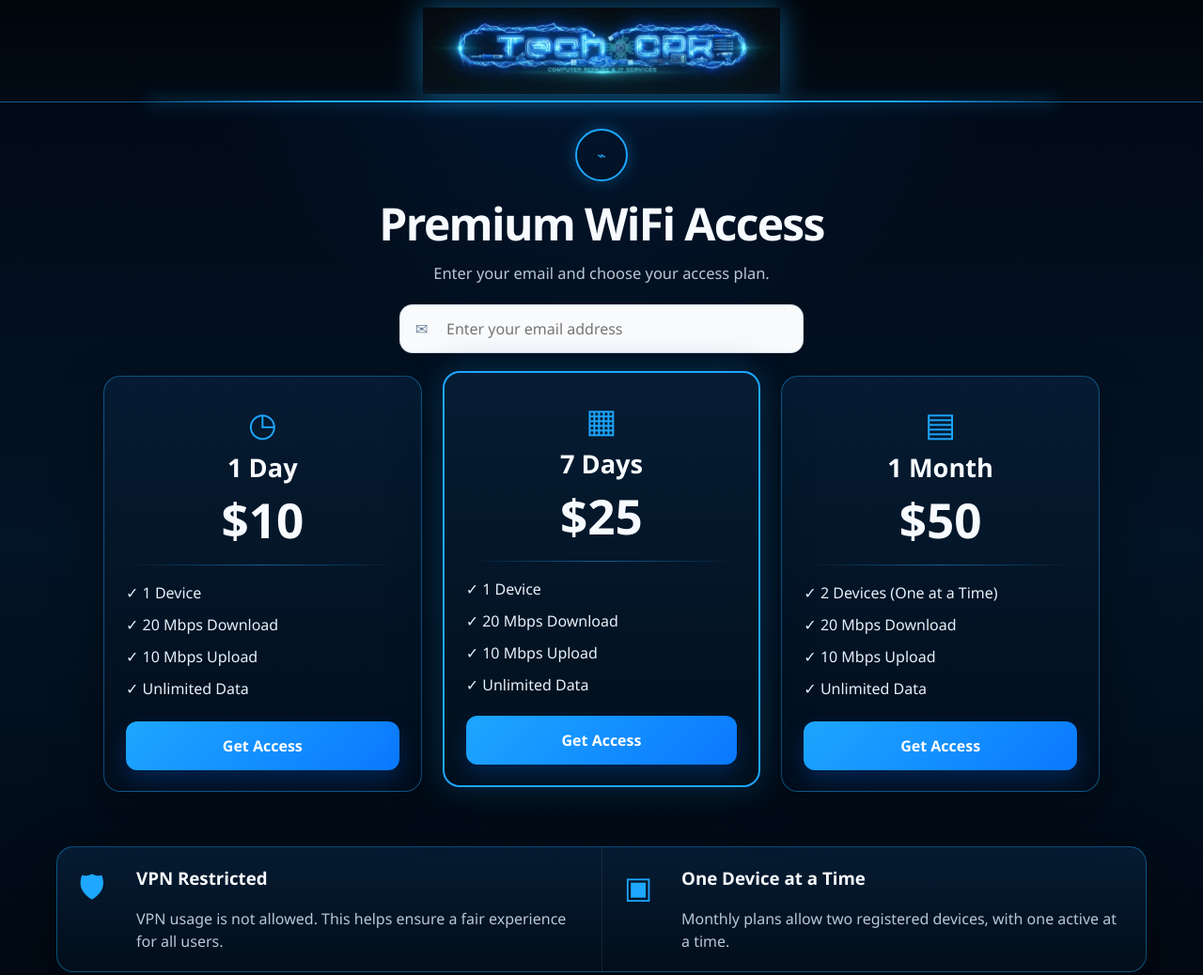
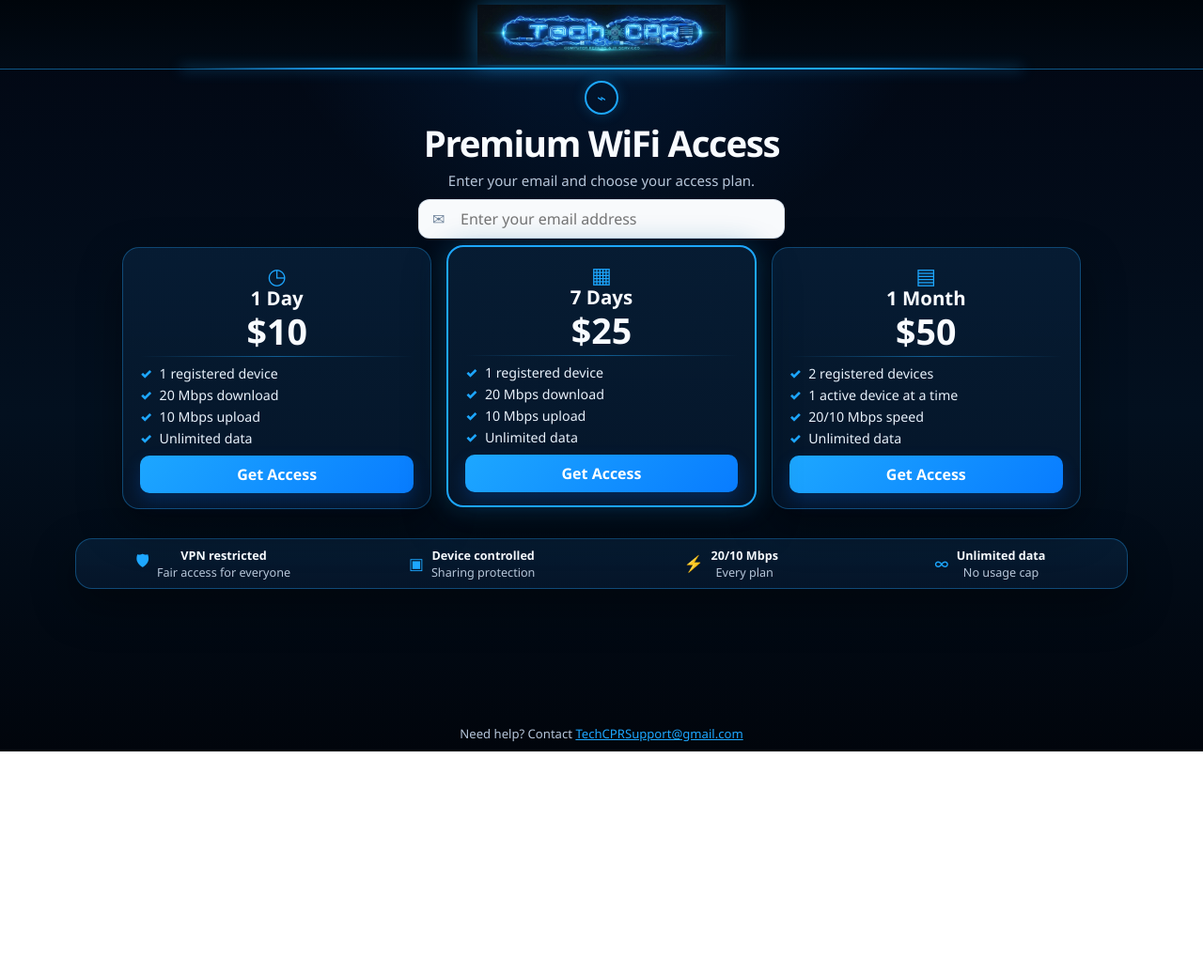
Before and after one commit to TechCPRSupport/TechCPR-WiFi-Portal-1, a website: page public/plans.html in a window 1280 px wide. Shown: the top 1038 px of the page at 94% size. After the commit the page ends 800 px from the top, so only its background shows below. Drawn offline with Linux system fonts and the light colour scheme.

Commit message:
RC4.1 - Add UI framework and rebuild plans page

```diff
--- /dev/null
+++ b/public/css/components.css
@@ -0,0 +1,87 @@
+.panel {
+  background: linear-gradient(180deg, var(--color-panel-soft), var(--color-panel));
+  border: 1px solid var(--color-border);
+  border-radius: var(--radius-lg);
+  box-shadow: var(--shadow-panel);
+}
+
+.icon-badge {
+  width: 36px;
+  height: 36px;
+  margin: 0 auto 4px;
+  display: grid;
+  place-items: center;
+  border: 2px solid var(--color-accent);
+  border-radius: 50%;
+  color: var(--color-accent);
+  box-shadow: 0 0 14px rgba(29, 167, 255, 0.24);
+}
+
+.field {
+  position: relative;
+}
+
+.field__icon {
+  position: absolute;
+  left: 15px;
+  top: 50%;
+  transform: translateY(-50%);
+  color: #6c8199;
+  pointer-events: none;
+}
+
+.input {
+  width: 100%;
+  height: 42px;
+  padding: 0 14px 0 44px;
+  border: 1px solid rgba(145, 170, 200, 0.34);
+  border-radius: 12px;
+  outline: none;
+  color: #102033;
+  background: #f8fafc;
+}
+
+.input:focus {
+  border-color: var(--color-accent);
+  box-shadow: 0 0 0 3px rgba(29, 167, 255, 0.14);
+}
+
+.button {
+  width: 100%;
+  height: 40px;
+  border: 0;
+  border-radius: 10px;
+  cursor: pointer;
+  color: white;
+  font-weight: 800;
+  background: linear-gradient(135deg, var(--color-accent), var(--color-accent-strong));
+  box-shadow: 0 8px 18px rgba(0, 110, 255, 0.22);
+  transition: filter 0.16s ease, transform 0.16s ease;
+}
+
+.button:hover {
+  filter: brightness(1.08);
+  transform: translateY(-1px);
+}
+
+.button:disabled {
+  opacity: 0.64;
+  cursor: wait;
+  transform: none;
+}
+
+.status-message {
+  min-height: 18px;
+  margin: 4px 0 0;
+  text-align: center;
+  font-size: 0.84rem;
+  font-weight: 700;
+}
+
+.status-message.is-error {
+  color: var(--color-danger);
+}
+
+.status-message.is-success {
+  color: var(--color-success);
+}
--- /dev/null
+++ b/public/css/layout.css
@@ -0,0 +1,115 @@
+*,
+*::before,
+*::after {
+  box-sizing: border-box;
+}
+
+html,
+body {
+  margin: 0;
+  min-height: 100%;
+}
+
+body {
+  min-height: 100vh;
+  color: var(--color-text);
+  font-family: var(--font-sans);
+  background:
+    radial-gradient(circle at 50% -12%, rgba(0, 124, 255, 0.18), transparent 34%),
+    linear-gradient(180deg, var(--color-bg-950), var(--color-bg-900) 55%, #01050c);
+}
+
+button,
+input {
+  font: inherit;
+}
+
+a {
+  color: var(--color-accent);
+}
+
+.app-shell {
+  min-height: 100vh;
+  display: grid;
+  grid-template-rows: var(--header-height) 1fr auto;
+}
+
+.app-header {
+  background: linear-gradient(180deg, #00050b, #020b16);
+  border-bottom: 1px solid rgba(29, 167, 255, 0.5);
+}
+
+.app-header__inner {
+  width: min(var(--content-width), 96vw);
+  height: 100%;
+  margin: 0 auto;
+  display: flex;
+  align-items: center;
+  justify-content: center;
+  position: relative;
+}
+
+.app-header__inner::after {
+  content: "";
+  position: absolute;
+  left: 10%;
+  right: 10%;
+  bottom: -1px;
+  height: 2px;
+  background: linear-gradient(90deg, transparent, var(--color-accent) 20%, var(--color-accent) 80%, transparent);
+  box-shadow: 0 0 14px rgba(29, 167, 255, 0.8);
+}
+
+.app-logo {
+  width: min(410px, 68vw);
+  max-height: 64px;
+  object-fit: contain;
+  mix-blend-mode: screen;
+  filter: brightness(1.08) contrast(1.08) drop-shadow(0 0 12px rgba(29, 167, 255, 0.46));
+}
+
+.app-main {
+  width: min(var(--content-width), 96vw);
+  margin: 0 auto;
+  padding: 12px 0 8px;
+}
+
+.app-footer {
+  padding: 8px 16px 10px;
+  color: var(--color-muted);
+  font-size: 0.82rem;
+  text-align: center;
+}
+
+.page-heading {
+  text-align: center;
+  margin-bottom: 10px;
+}
+
+.page-heading h1 {
+  margin: 0 0 4px;
+  font-size: clamp(1.9rem, 3vw, 2.55rem);
+  letter-spacing: -0.035em;
+}
+
+.page-heading p {
+  margin: 0;
+  color: var(--color-muted);
+  font-size: 0.94rem;
+}
+
+@media (max-width: 880px) {
+  .app-shell {
+    display: flex;
+    min-height: 100vh;
+    flex-direction: column;
+  }
+
+  .app-header {
+    min-height: var(--header-height);
+  }
+
+  .app-main {
+    padding-top: 18px;
+  }
+}
--- a/public/css/main.css
+++ b/public/css/main.css
@@ -1,138 +1,135 @@
-:root {
-  --bg:#020814;
-  --panel:#06172a;
-  --line:rgba(29,167,255,.42);
-  --accent:#1da7ff;
-  --accent2:#0a78ff;
-  --text:#f7fbff;
-  --muted:#b9c7d8;
-  --ok:#38e879;
-  --warn:#ffd34d;
-  --danger:#ff6b7c;
+@import url("./variables.css");
+@import url("./layout.css");
+@import url("./components.css");
+
+.checkout-form {
+  max-width: 1020px;
+  margin: 0 auto;
 }
-*{box-sizing:border-box}
-html,body{
-  margin:0;
-  min-height:100%;
-  font-family:"Segoe UI",Arial,sans-serif;
-  color:var(--text);
-  background:
-    radial-gradient(circle at 50% -10%,rgba(0,122,255,.16),transparent 35%),
-    linear-gradient(180deg,#020814 0%,#031426 52%,#010710 100%);
+
+.checkout-email {
+  width: min(390px, 90vw);
+  margin: 0 auto 9px;
 }
-body{min-height:100vh}
-a{color:var(--accent)}
-button,input{font:inherit}
-.page-shell{min-height:100vh;display:flex;flex-direction:column}
-.site-header{
-  background:linear-gradient(180deg,#00050b,#020b15);
-  border-bottom:1px solid rgba(29,167,255,.55);
+
+.plan-grid {
+  display: grid;
+  grid-template-columns: repeat(3, 1fr);
+  gap: 16px;
 }
-.header-inner{
-  width:min(1180px,96vw);
-  height:108px;
-  margin:auto;
-  display:flex;
-  align-items:center;
-  justify-content:center;
-  position:relative;
+
+.plan-card {
+  min-height: 266px;
+  padding: 13px 18px 14px;
+  display: flex;
+  flex-direction: column;
 }
-.header-inner::after{
-  content:"";
-  position:absolute;
-  left:9%;
-  right:9%;
-  bottom:-1px;
-  height:2px;
-  background:linear-gradient(90deg,transparent,#1da7ff 18%,#1da7ff 82%,transparent);
-  box-shadow:0 0 16px rgba(29,167,255,.85);
+
+.plan-card--featured {
+  border: 2px solid var(--color-border-strong);
+  transform: translateY(-2px);
+  box-shadow: var(--shadow-accent), var(--shadow-panel);
 }
-.brand-logo{
-  width:min(500px,76vw);
-  max-height:92px;
-  object-fit:contain;
-  display:block;
-  mix-blend-mode:screen;
-  filter:contrast(1.1) brightness(1.08) drop-shadow(0 0 16px rgba(29,167,255,.52));
+
+.plan-card__icon {
+  height: 25px;
+  display: grid;
+  place-items: center;
+  color: var(--color-accent);
+  font-size: 1.45rem;
 }
-.page-content{flex:1;width:min(1160px,96vw);margin:auto;padding:28px 0 20px}
-.page-title{text-align:center;margin-bottom:22px}
-.icon-ring{
-  width:56px;height:56px;margin:0 auto 12px;border:2px solid var(--accent);
-  border-radius:50%;display:grid;place-items:center;color:var(--accent);
-  box-shadow:0 0 18px rgba(29,167,255,.32)
+
+.plan-card__name {
+  margin-top: 1px;
+  text-align: center;
+  font-size: 1.28rem;
+  font-weight: 800;
 }
-h1,h2,h3,p{margin-top:0}
-h1{font-size:clamp(2rem,4vw,3rem);margin-bottom:9px;letter-spacing:-.035em}
-.subtitle{color:var(--muted);font-size:1.03rem}
-.panel{
-  background:linear-gradient(180deg,rgba(6,29,52,.95),rgba(2,14,27,.96));
-  border:1px solid var(--line);
-  border-radius:18px;
-  box-shadow:0 20px 54px rgba(0,0,0,.38);
+
+.plan-card__price {
+  margin: 3px 0 7px;
+  text-align: center;
+  font-size: 2.35rem;
+  line-height: 1;
+  font-weight: 900;
 }
-.checkout-form{max-width:1060px;margin:auto}
-.email-wrap{width:min(430px,92vw);margin:0 auto 24px;position:relative}
-.input-icon{position:absolute;left:17px;top:50%;transform:translateY(-50%);color:#6d8199}
-.text-input{
-  width:100%;height:52px;border:1px solid rgba(145,170,200,.35);border-radius:14px;
-  background:#f8fafc;color:#102033;padding:0 17px 0 49px;outline:none
+
+.plan-card__rule {
+  height: 1px;
+  margin-bottom: 8px;
+  background: linear-gradient(90deg, transparent, rgba(29, 167, 255, 0.48), transparent);
 }
-.text-input:focus{border-color:var(--accent);box-shadow:0 0 0 3px rgba(29,167,255,.14)}
-.plans-grid{display:grid;grid-template-columns:repeat(3,1fr);gap:22px}
-.plan-card{padding:25px 23px 22px;min-height:390px;display:flex;flex-direction:column}
-.plan-card.featured{
-  border:2px solid var(--accent);
-  transform:translateY(-5px);
-  box-shadow:0 0 34px rgba(29,167,255,.24),0 20px 54px rgba(0,0,0,.38)
+
+.plan-card__features {
+  margin: 0 0 9px;
+  padding: 0;
+  display: grid;
+  gap: 4px;
+  list-style: none;
+  color: #e8f1fb;
+  font-size: 0.89rem;
 }
-.plan-icon{color:var(--accent);height:48px;display:grid;place-items:center;font-size:2.2rem}
-.plan-name{text-align:center;font-size:1.7rem;font-weight:800;margin:5px 0 2px}
-.plan-price{text-align:center;font-size:3.2rem;font-weight:900;margin-bottom:13px}
-.plan-divider{height:1px;background:linear-gradient(90deg,transparent,rgba(29,167,255,.5),transparent);margin-bottom:18px}
-.feature-list{list-style:none;padding:0;margin:0 0 22px;display:grid;gap:12px;color:#e7f1fb}
-.primary-button{
-  margin-top:auto;width:100%;height:52px;border:0;border-radius:12px;color:white;font-weight:800;
-  cursor:pointer;background:linear-gradient(135deg,var(--accent),var(--accent2));
-  box-shadow:0 10px 24px rgba(0,110,255,.24)
+
+.plan-card__features li {
+  display: flex;
+  gap: 8px;
+  align-items: center;
 }
-.primary-button:hover{filter:brightness(1.08)}
-.primary-button:disabled{opacity:.62;cursor:wait}
-.policy-panel{margin-top:22px;display:grid;grid-template-columns:repeat(2,1fr);overflow:hidden}
-.policy-item{padding:20px 23px;display:grid;grid-template-columns:48px 1fr;gap:13px}
-.policy-item+.policy-item{border-left:1px solid rgba(255,255,255,.08)}
-.policy-icon{color:var(--accent);font-size:2rem}
-.policy-item p{margin-bottom:0;color:var(--muted);line-height:1.5}
-.site-footer{text-align:center;color:var(--muted);padding:15px 20px 20px}
-.message{min-height:23px;margin:13px 0 0;text-align:center;font-weight:700}
-.message.error{color:var(--danger)}
-.message.success{color:var(--ok)}
-.status-grid{max-width:960px;margin:auto;display:grid;grid-template-columns:repeat(2,1fr);gap:16px}
-.status-card{min-height:150px;padding:23px;display:grid;grid-template-columns:62px 1fr;gap:16px}
-.status-icon{color:var(--accent);font-size:2.4rem}
-.status-card h3{margin-bottom:7px}
-.status-value{color:var(--ok);font-size:1.15rem;font-weight:800;margin-bottom:8px}
-.status-description{color:var(--muted);margin-bottom:0;line-height:1.45}
-.timestamp{text-align:center;color:var(--muted);margin-top:20px}
-.auth-wrap{width:min(560px,94vw);margin:auto;padding:28px}
-.auth-wrap label{display:block;font-weight:700;margin-bottom:9px}
-.password-wrap{position:relative;margin-bottom:15px}
-.admin-shell{width:min(1160px,96vw);margin:auto}
-.admin-toolbar{display:flex;gap:12px;flex-wrap:wrap;margin:16px 0}
-.admin-toolbar .text-input{max-width:430px}
-.table-wrap{max-height:58vh;overflow:auto}
-table{width:100%;border-collapse:collapse;min-width:950px;background:rgba(3,18,34,.94)}
-th,td{padding:12px 14px;border-bottom:1px solid rgba(255,255,255,.07);text-align:left}
-th{position:sticky;top:0;background:#071b30}
-.badge{display:inline-block;padding:4px 9px;border-radius:999px;background:rgba(255,255,255,.08);font-weight:800}
-.success-card{width:min(700px,94vw);margin:auto;padding:28px}
-.credentials{display:grid;gap:12px;margin:20px 0}
-.credential-row{padding:14px 17px;border:1px solid rgba(29,167,255,.2);border-radius:12px;background:rgba(0,0,0,.16)}
-.credential-label{display:block;color:var(--accent);font-weight:800;margin-bottom:4px}
-.credential-value{font-size:1.13rem}
-.steps{color:var(--muted);line-height:1.6}
-@media(max-width:900px){
-  .plans-grid,.status-grid,.policy-panel{grid-template-columns:1fr}
-  .plan-card.featured{transform:none}
-  .policy-item+.policy-item{border-left:0;border-top:1px solid rgba(255,255,255,.08)}
+
+.plan-card__features span {
+  color: var(--color-accent);
+  font-weight: 900;
 }
+
+.feature-strip {
+  margin-top: 9px;
+  padding: 8px 12px;
+  display: grid;
+  grid-template-columns: repeat(4, 1fr);
+  gap: 8px;
+}
+
+.feature-strip__item {
+  min-width: 0;
+  display: flex;
+  gap: 8px;
+  align-items: center;
+  justify-content: center;
+  color: var(--color-muted);
+  font-size: 0.79rem;
+  text-align: center;
+}
+
+.feature-strip__icon {
+  color: var(--color-accent);
+  font-size: 1.05rem;
+  flex: 0 0 auto;
+}
+
+.feature-strip strong {
+  color: var(--color-text);
+}
+
+@media (min-width: 881px) and (min-height: 720px) {
+  body {
+    overflow: hidden;
+  }
+}
+
+@media (max-width: 880px) {
+  .plan-grid,
+  .feature-strip {
+    grid-template-columns: 1fr;
+  }
+
+  .plan-card,
+  .plan-card--featured {
+    min-height: auto;
+    transform: none;
+  }
+
+  .feature-strip__item {
+    justify-content: flex-start;
+    text-align: left;
+  }
+}
--- /dev/null
+++ b/public/css/variables.css
@@ -0,0 +1,35 @@
+:root {
+  --color-bg-950: #020713;
+  --color-bg-900: #03101f;
+  --color-bg-850: #06182d;
+  --color-panel: rgba(5, 22, 42, 0.94);
+  --color-panel-soft: rgba(7, 30, 54, 0.88);
+  --color-border: rgba(36, 166, 255, 0.34);
+  --color-border-strong: #1da7ff;
+  --color-accent: #1da7ff;
+  --color-accent-strong: #087cff;
+  --color-text: #f8fbff;
+  --color-muted: #b7c6d9;
+  --color-success: #3fe27d;
+  --color-warning: #ffd15a;
+  --color-danger: #ff6f82;
+
+  --shadow-panel: 0 18px 46px rgba(0, 0, 0, 0.38);
+  --shadow-accent: 0 0 28px rgba(29, 167, 255, 0.24);
+  --radius-sm: 10px;
+  --radius-md: 14px;
+  --radius-lg: 18px;
+  --radius-pill: 999px;
+
+  --space-1: 4px;
+  --space-2: 8px;
+  --space-3: 12px;
+  --space-4: 16px;
+  --space-5: 20px;
+  --space-6: 24px;
+  --space-7: 28px;
+
+  --content-width: 1120px;
+  --header-height: 74px;
+  --font-sans: "Segoe UI", Inter, Arial, sans-serif;
+}
--- a/public/js/plans.js
+++ b/public/js/plans.js
@@ -1 +1,60 @@
-(()=>{"use strict";const f=document.getElementById("checkout-form"),e=document.getElementById("email"),m=document.getElementById("message"),b=[...document.querySelectorAll("[data-plan]")];let p=null;b.forEach(x=>x.addEventListener("click",()=>p=x.dataset.plan));f.addEventListener("submit",async t=>{t.preventDefault();const v=e.value.trim();if(!p)return s("Please choose a plan.",true);if(!e.checkValidity()){s("Please enter a valid email address.",true);return e.focus()}l(true);s("Opening secure checkout…",false);try{const r=await fetch("/checkout",{method:"POST",headers:{"Content-Type":"application/json"},body:JSON.stringify({plan:p,email:v})}),d=await r.json();if(!r.ok||!d.url)throw new Error(d.error||"Unable to start checkout.");window.location.assign(d.url)}catch(err){s(err.message||"Unable to connect to the payment server.",true);l(false)}});function l(v){b.forEach(x=>{x.disabled=v;x.textContent=v?"Please wait…":"Get Access"})}function s(t,err){m.textContent=t;m.className=`message ${err?"error":"success"}`}})();
+(() => {
+  "use strict";
+
+  const form = document.getElementById("checkout-form");
+  const emailInput = document.getElementById("email");
+  const message = document.getElementById("message");
+  const buttons = [...document.querySelectorAll("[data-plan]")];
+
+  let selectedPlan = "";
+
+  for (const button of buttons) {
+    button.addEventListener("click", () => {
+      selectedPlan = button.dataset.plan || "";
+    });
+  }
+
+  form.addEventListener("submit", async (event) => {
+    event.preventDefault();
+
+    if (!selectedPlan) {
+      TechCPR.setMessage(message, "Please choose a plan.", "error");
+      return;
+    }
+
+    if (!emailInput.checkValidity()) {
+      TechCPR.setMessage(message, "Please enter a valid email address.", "error");
+      emailInput.focus();
+      return;
+    }
+
+    TechCPR.setBusy(buttons, true);
+    TechCPR.setMessage(message, "Opening secure checkout…");
+
+    try {
+      const response = await fetch("/checkout", {
+        method: "POST",
+        headers: { "Content-Type": "application/json" },
+        body: JSON.stringify({
+          plan: selectedPlan,
+          email: emailInput.value.trim()
+        })
+      });
+
+      const data = await response.json();
+
+      if (!response.ok || !data.url) {
+        throw new Error(data.error || "Unable to start checkout.");
+      }
+
+      window.location.assign(data.url);
+    } catch (error) {
+      TechCPR.setMessage(
+        message,
+        error.message || "Unable to connect to the payment server.",
+        "error"
+      );
+      TechCPR.setBusy(buttons, false);
+    }
+  });
+})();
--- a/public/plans.html
+++ b/public/plans.html
@@ -1,57 +1,118 @@
 <!DOCTYPE html>
 <html lang="en">
 <head>
-  <meta charset="UTF-8"><meta name="viewport" content="width=device-width,initial-scale=1">
-  <title>TechCPR WiFi Access</title><link rel="stylesheet" href="/css/main.css?v=3">
+  <meta charset="UTF-8">
+  <meta name="viewport" content="width=device-width, initial-scale=1">
+  <title>TechCPR WiFi Access</title>
+  <link rel="stylesheet" href="/css/main.css?v=4.1">
 </head>
-<body><div class="page-shell"><header class="site-header">
-  <div class="header-inner">
-    <img class="brand-logo" src="/images/logo.png" alt="TechCPR Computer Repairs and IT Services">
+<body>
+  <div class="app-shell">
+    <header class="app-header">
+      <div class="app-header__inner">
+        <img
+          class="app-logo"
+          src="/images/logo.png"
+          alt="TechCPR Computer Repairs and IT Services"
+        >
       </div>
     </header>
-<main class="page-content">
-  <section class="page-title">
-    <div class="icon-ring">⌁</div>
-    <h1>Premium WiFi Access</h1>
-    <p class="subtitle">Enter your email and choose your access plan.</p>
+
+    <main class="app-main">
+      <section class="page-heading" aria-labelledby="page-title">
+        <div class="icon-badge" aria-hidden="true">⌁</div>
+        <h1 id="page-title">Premium WiFi Access</h1>
+        <p>Enter your email and choose your access plan.</p>
       </section>
 
       <form id="checkout-form" class="checkout-form" novalidate>
-    <div class="email-wrap">
-      <span class="input-icon">✉</span>
-      <input class="text-input" id="email" name="email" type="email" autocomplete="email" placeholder="Enter your email address" required>
+        <div class="checkout-email field">
+          <span class="field__icon" aria-hidden="true">✉</span>
+          <input
+            class="input"
+            id="email"
+            name="email"
+            type="email"
+            autocomplete="email"
+            placeholder="Enter your email address"
+            required
+          >
         </div>
 
-    <div class="plans-grid">
+        <section class="plan-grid" aria-label="Available WiFi plans">
           <article class="panel plan-card">
-        <div class="plan-icon">◷</div>
-        <div class="plan-name">1 Day</div><div class="plan-price">$10</div><div class="plan-divider"></div>
-        <ul class="feature-list"><li>✓ 1 Device</li><li>✓ 20 Mbps Download</li><li>✓ 10 Mbps Upload</li><li>✓ Unlimited Data</li></ul>
-        <button class="primary-button" type="submit" data-plan="day">Get Access</button>
+            <div class="plan-card__icon" aria-hidden="true">◷</div>
+            <div class="plan-card__name">1 Day</div>
+            <div class="plan-card__price">$10</div>
+            <div class="plan-card__rule"></div>
+            <ul class="plan-card__features">
+              <li><span>✓</span> 1 registered device</li>
+              <li><span>✓</span> 20 Mbps download</li>
+              <li><span>✓</span> 10 Mbps upload</li>
+              <li><span>✓</span> Unlimited data</li>
+            </ul>
+            <button class="button" type="submit" data-plan="day">Get Access</button>
           </article>
 
-      <article class="panel plan-card featured">
-        <div class="plan-icon">▦</div>
-        <div class="plan-name">7 Days</div><div class="plan-price">$25</div><div class="plan-divider"></div>
-        <ul class="feature-list"><li>✓ 1 Device</li><li>✓ 20 Mbps Download</li><li>✓ 10 Mbps Upload</li><li>✓ Unlimited Data</li></ul>
-        <button class="primary-button" type="submit" data-plan="week">Get Access</button>
+          <article class="panel plan-card plan-card--featured">
+            <div class="plan-card__icon" aria-hidden="true">▦</div>
+            <div class="plan-card__name">7 Days</div>
+            <div class="plan-card__price">$25</div>
+            <div class="plan-card__rule"></div>
+            <ul class="plan-card__features">
+              <li><span>✓</span> 1 registered device</li>
+              <li><span>✓</span> 20 Mbps download</li>
+              <li><span>✓</span> 10 Mbps upload</li>
+              <li><span>✓</span> Unlimited data</li>
+            </ul>
+            <button class="button" type="submit" data-plan="week">Get Access</button>
           </article>
 
           <article class="panel plan-card">
-        <div class="plan-icon">▤</div>
-        <div class="plan-name">1 Month</div><div class="plan-price">$50</div><div class="plan-divider"></div>
-        <ul class="feature-list"><li>✓ 2 Devices (One at a Time)</li><li>✓ 20 Mbps Download</li><li>✓ 10 Mbps Upload</li><li>✓ Unlimited Data</li></ul>
-        <button class="primary-button" type="submit" data-plan="month">Get Access</button>
+            <div class="plan-card__icon" aria-hidden="true">▤</div>
+            <div class="plan-card__name">1 Month</div>
+            <div class="plan-card__price">$50</div>
+            <div class="plan-card__rule"></div>
+            <ul class="plan-card__features">
+              <li><span>✓</span> 2 registered devices</li>
+              <li><span>✓</span> 1 active device at a time</li>
+              <li><span>✓</span> 20/10 Mbps speed</li>
+              <li><span>✓</span> Unlimited data</li>
+            </ul>
+            <button class="button" type="submit" data-plan="month">Get Access</button>
           </article>
+        </section>
+
+        <p id="message" class="status-message" role="status" aria-live="polite"></p>
+      </form>
+
+      <section class="panel feature-strip" aria-label="WiFi service policies">
+        <div class="feature-strip__item">
+          <span class="feature-strip__icon" aria-hidden="true">🛡</span>
+          <span><strong>VPN restricted</strong><br>Fair access for everyone</span>
+        </div>
+        <div class="feature-strip__item">
+          <span class="feature-strip__icon" aria-hidden="true">▣</span>
+          <span><strong>Device controlled</strong><br>Sharing protection</span>
+        </div>
+        <div class="feature-strip__item">
+          <span class="feature-strip__icon" aria-hidden="true">⚡</span>
+          <span><strong>20/10 Mbps</strong><br>Every plan</span>
+        </div>
+        <div class="feature-strip__item">
+          <span class="feature-strip__icon" aria-hidden="true">∞</span>
+          <span><strong>Unlimited data</strong><br>No usage cap</span>
+        </div>
+      </section>
+    </main>
+
+    <footer class="app-footer">
+      Need help? Contact
+      <a href="mailto:TechCPRSupport@gmail.com">TechCPRSupport@gmail.com</a>
+    </footer>
   </div>
 
-    <p id="message" class="message" role="status"></p>
-  </form>
-
-  <section class="panel policy-panel">
-    <article class="policy-item"><div class="policy-icon">🛡</div><div><h3>VPN Restricted</h3><p>VPN usage is not allowed. This helps ensure a fair experience for all users.</p></div></article>
-    <article class="policy-item"><div class="policy-icon">▣</div><div><h3>One Device at a Time</h3><p>Monthly plans allow two registered devices, with one active at a time.</p></div></article>
-  </section>
-</main>
-<footer class="site-footer">Need help? Contact us at <a href="mailto:TechCPRSupport@gmail.com">TechCPRSupport@gmail.com</a></footer>
-</div><script src="/js/plans.js" defer></script></body></html>
+  <script src="/js/common.js" defer></script>
+  <script src="/js/plans.js" defer></script>
+</body>
+</html>
```
Also changed, not shown: public/js/common.js (added, +18 -0 lines). Lines whose indentation alone changed are shown as unchanged.
